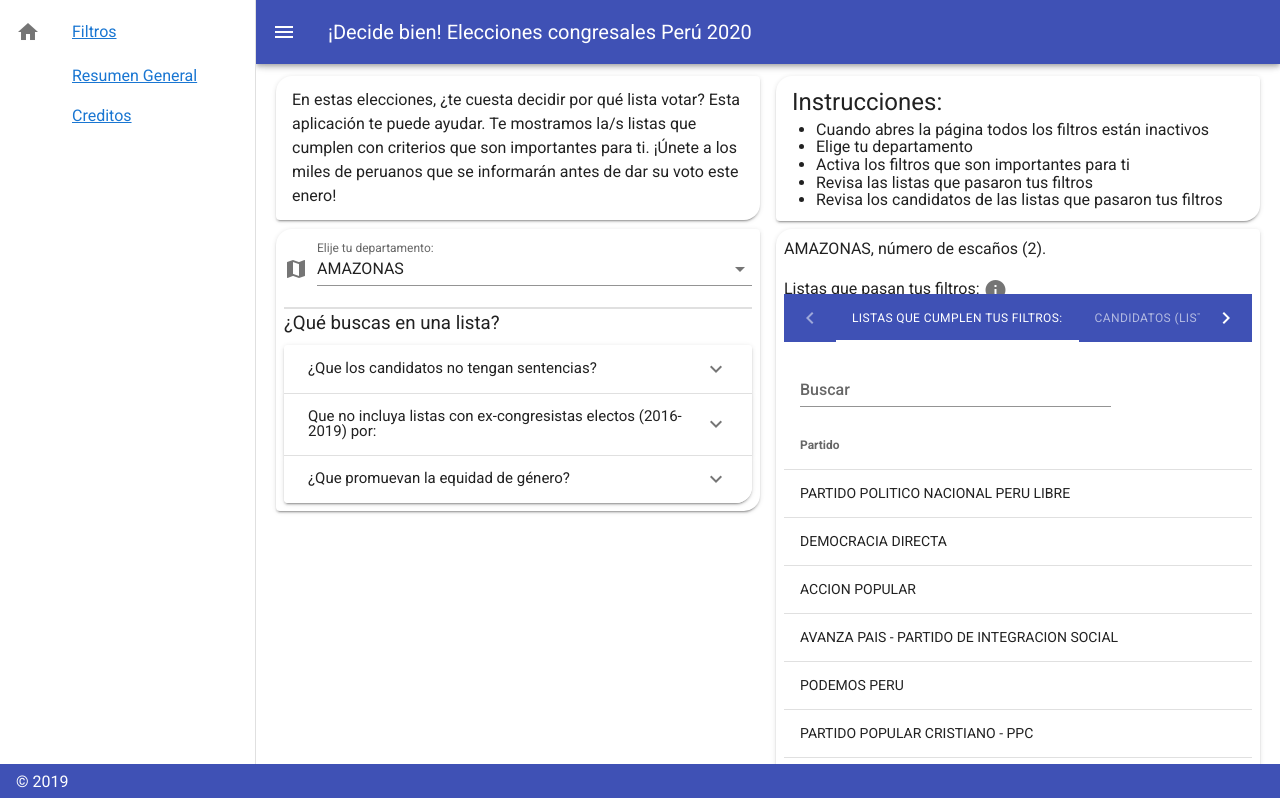
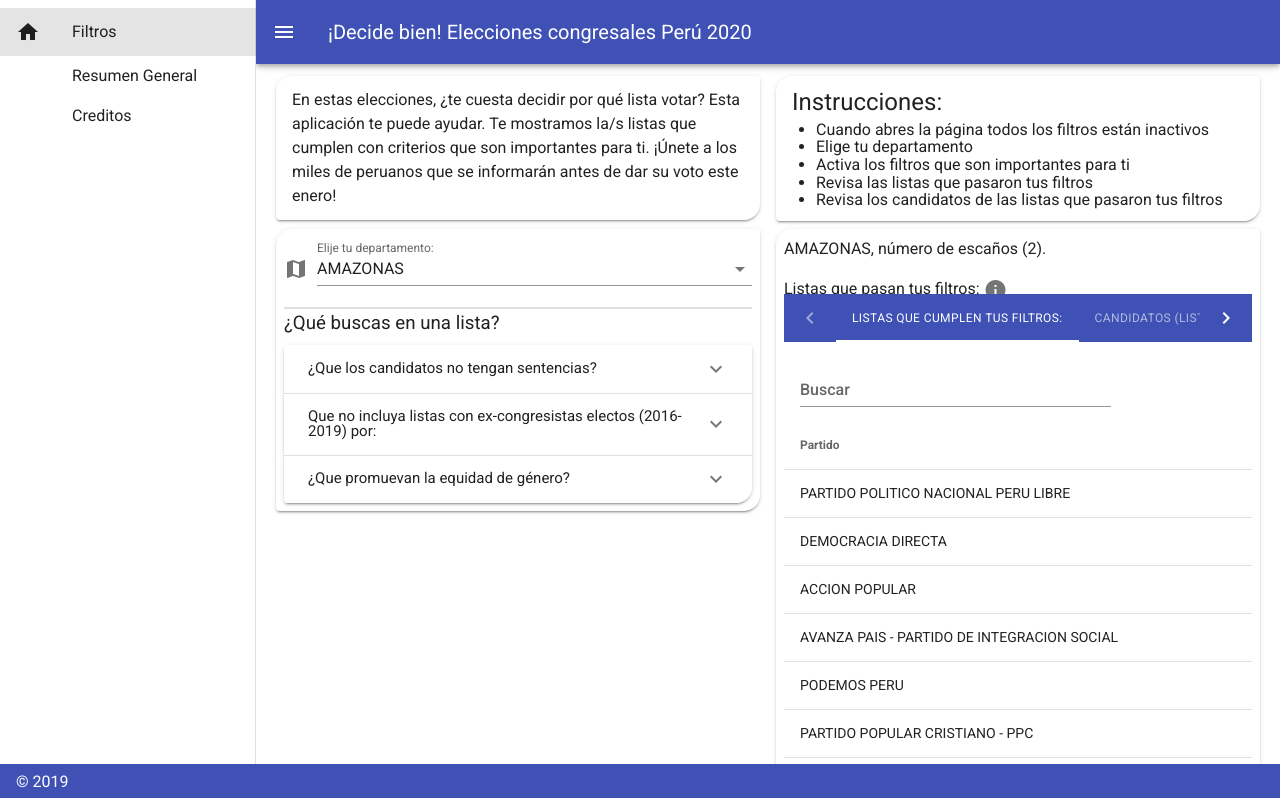
Before and after one commit to jincio/decidebienpe-pwa, a Vue app: page / in a window 1280 px wide. Shown: the top 798 px of the page. Built offline with nearby package versions, Linux system fonts and the light colour scheme.

Commit message:
Improved navigation drawer links

```diff
--- a/src/App.vue
+++ b/src/App.vue
@@ -5,28 +5,28 @@
       app
     >
       <v-list dense>
-        <v-list-item link>
+        <v-list-item link :to="{path:'/'}">
           <v-list-item-action>
             <v-icon>mdi-home</v-icon>
           </v-list-item-action>
           <v-list-item-content>
-            <router-link to="/">Filtros</router-link>
+            Filtros
           </v-list-item-content>
         </v-list-item>
-        <v-list-item link>
+        <v-list-item link :to="{path:'/resumen'}">
           <v-list-item-action>
             <v-icon>mdi-file-document-box</v-icon>
           </v-list-item-action>
           <v-list-item-content>
-            <router-link to="/resumen">Resumen General</router-link>
+            Resumen General
           </v-list-item-content>
         </v-list-item>
-        <v-list-item link>
+        <v-list-item link :to="{path:'/creditos'}">
           <v-list-item-action>
             <v-icon>mdi-contact-mail</v-icon>
           </v-list-item-action>
           <v-list-item-content>
-            <router-link to="/creditos">Creditos</router-link>
+            Creditos
           </v-list-item-content>
         </v-list-item>
       </v-list>
```
